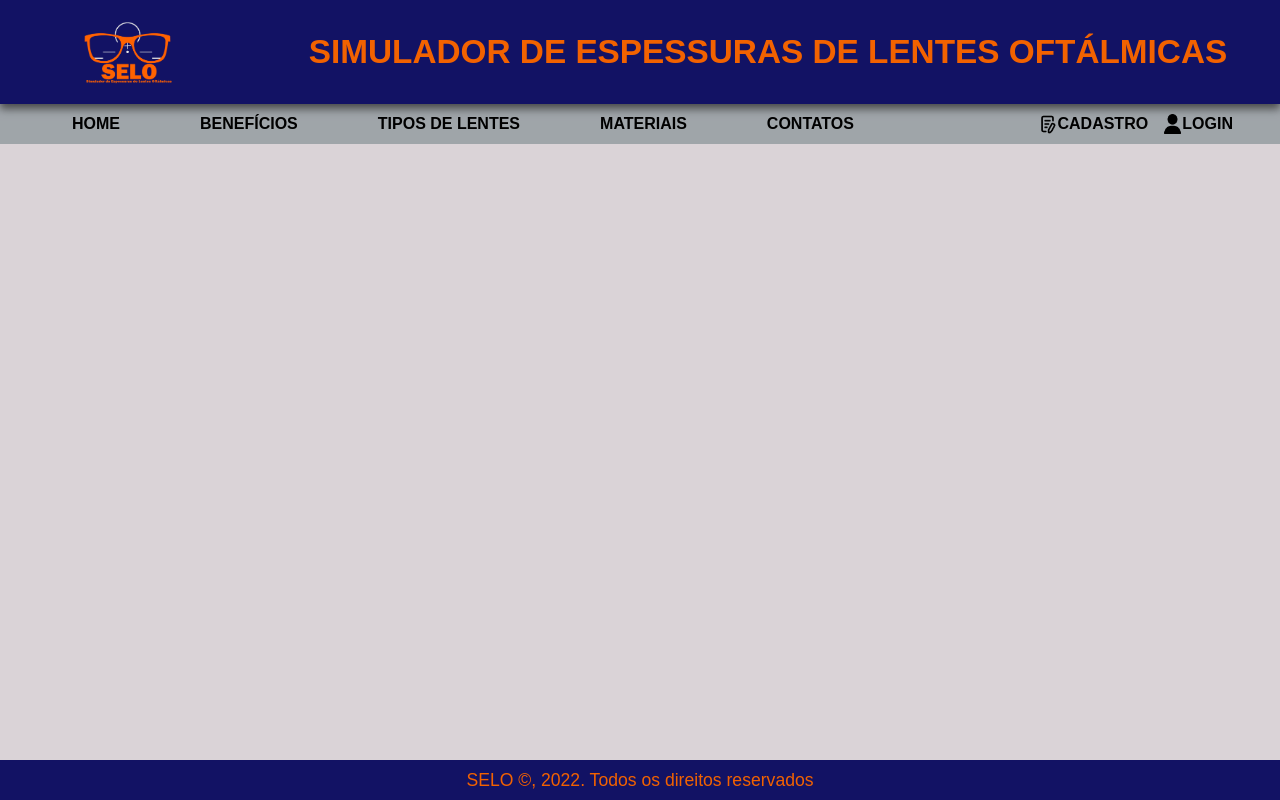
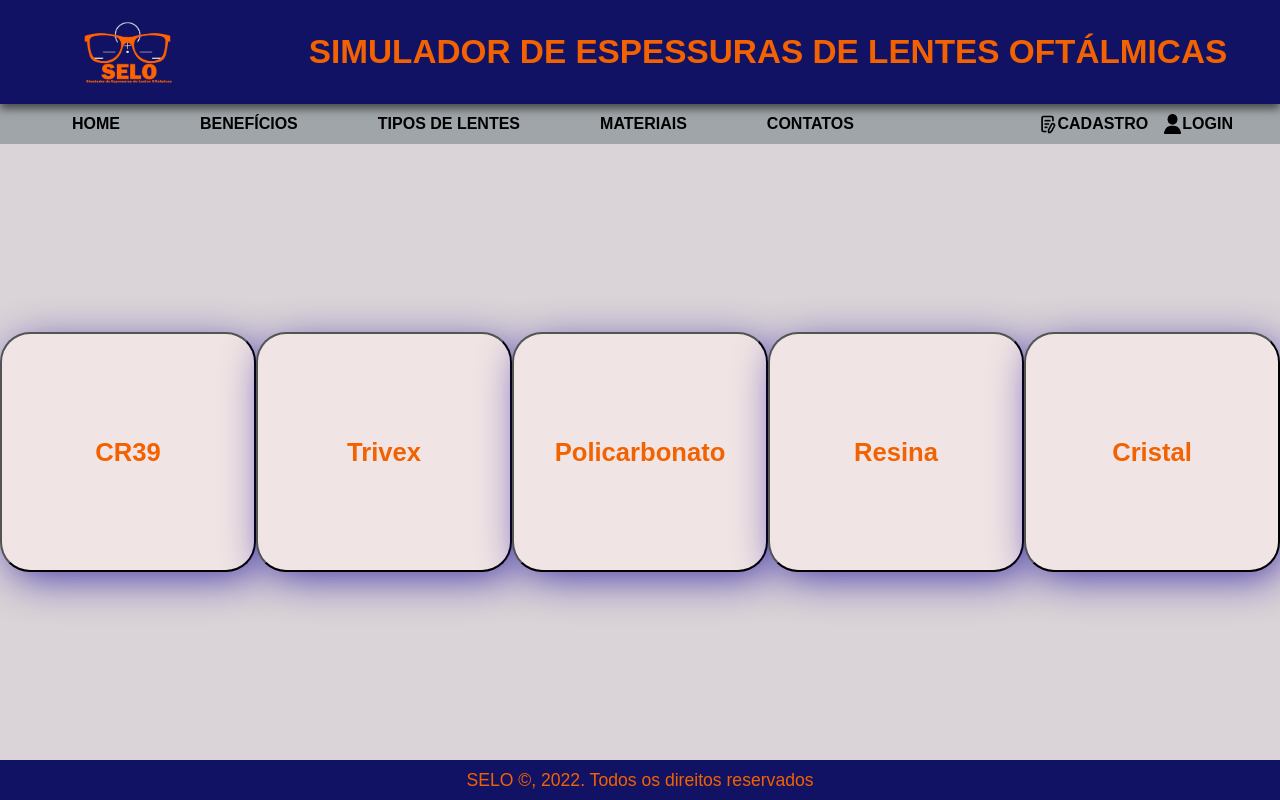
Before and after one commit to GuihYudi/selo, a PHP site: page /app/materiais.php in a window 1280 px wide. Run offline with PHP 8.4, Linux system fonts and the light colour scheme.

Commit message:
alteração de estilos e cálculos

```diff
--- a/app/contatos.php
+++ b/app/contatos.php
@@ -38,12 +38,6 @@
                 </a>
                 <p>Telefone</p>
             </div>
-            <div class="card-contatos">
-                <a href="https://ig.me/m/guih_yudi" target="_blank">
-                    <input type="image" src="../_img/insta.jpg" height="170" width="170">
-                </a>
-                <p>Instagram</p>
-            </div>
 </div>
         </div>
         <div class="rodape">
--- a/app/materiais.php
+++ b/app/materiais.php
@@ -7,6 +7,18 @@
     <link rel="icon" href="../_img/icon.png" type="image/png">
     <link rel="stylesheet" href="../css/style.css">
     <title>SELO - Materiais</title>
+    <script type="text/javascript">
+<!--
+function abrirJanela(pagina, largura, altura) {
+ // Definindo centro da tela
+ var esquerda = (screen.width - largura)/2;
+ var topo = (screen.height - altura)/2;
+
+ // Abre a nova janela
+ minhaJanela = window.open(pagina,'','height=' + altura + ', width=' + largura + ', top=' + topo + ', left=' + esquerda);
+}
+-->
+</script>
 </head>
 <body>
     <div class="main">
@@ -15,7 +27,76 @@
             ?>
         <div class="content">
 
-        </div>
+        <a href="#openModal"><input type="button" value="CR39" id="cr" style= "cursor:pointer"></a>
+            <div id="openModal" class="modalDialog">
+                <div>
+                    <a href="#close" title="Close" class="close">X</a>
+                        <h2>CR39 ou ORMA®</h2>
+                        <p>As Lentes de acrílico também são chamadas de CR-39 ou Orma ®. Esse material é o mais comum no mercado tradicional. Sua característica é a leveza e resistência que oferece.</p>
+                        <p>Atualmente, as lentes de acrílico (CR-39) são recomendadas para até 4 graus de miopia ou hipermetropia com 2 de astigmatismo. </p>
+                </div>
+            </div>
+
+        <a href="#openModal3"> <input type="button" value="Trivex" id="trivex" style= "cursor:pointer"> </a>
+            <div id="openModal3" class="modalDialog">
+                <div>
+                    <a href="#close" title="Close" class="close">X</a>
+                        <h2>Trivex</h2>
+                        <p>Além de ser utilizada para lentes comuns de graus, também são utilizadas para lentes progressivas (multifocais) e fotossensíveis.</p>
+                        <p>A característica dela é ser bem leve e e muito resistentes! Por isso, são muito sugeridas para crianças e esportistas, devido a sua resistência contra quedas e impactos.</p>
+                        <p>As Lentes Trivex presentam índice de refração 1.53 e são recomendadas para grau baixo, portanto, se você tem até 4 graus de miopia ou hipermetropia com até 2 de astigmatismo, essa é uma das opções ideais.</p>
+                        <p>Outra característica dessas lentes é a nitidez que ela confere a quem estiver usando-a.</p>
+                </div>
+            </div>
+
+        <a href="#openModal2"> <input type="button" value="Policarbonato" id="poly" style= "cursor:pointer"> </a>
+            <div id="openModal2" class="modalDialog">
+                <div>
+                    <a href="#close" title="Close" class="close">X</a>
+                        <h2>Policarbonato</h2>
+                        <p>Esse tipo de lente é bastante conhecido pela alta resistência contra impactos. Além disso, são consideradas lentes mais leves para quem apresenta baixo grau.</p>
+                        <p>Por o policarbonato ser super resistente, ele não é danificado com facilidade.</p>
+                        <p>Em comparação com as lentes de acrílico (CR-39), a lente de policarbonato é 30% mais leve (quando montadas na mesma armação e mesmo grau).</p>
+                </div>
+            </div>
+
+        <a href="#openModal4"> <input type="button" value="Resina" id="resina" style= "cursor:pointer"> </a>
+            <div id="openModal4" class="modalDialog">
+                <div>
+                    <a href="#close" title="Close" class="close">X</a>
+                        <h2>Resina</h2>
+                        <p>Se você tem alto grau de miopia ou hipermetropia, as lentes de resina são as mais adequadas.</p>
+                        <p>As lentes de resina são mais comuns nos índices de refração:</p>
+                            <ul>
+                                <li>⤷ 1.60</li>
+                                <li>⤷ 1.67</li>
+                                <li>⤷ 1.74</li>
+                                <li>⤷ 1.76</li>
+                            </ul>
+                        <p>Cada um desses índices conferem um aspecto final diferente no seu óculos, ainda mais dependendo do grau que você tem.</p>
+                </div>
+            </div>
+
+        <a href="#openModal5"> <input type="button" value="Cristal" id="cristal" style= "cursor:pointer"> </a>
+            <div id="openModal5" class="modalDialog">
+                <div>
+                    <a href="#close" title="Close" class="close">X</a>
+                    <h2>Cristal ou Highlight</h2>
+                    <p>As lentes de vidro (chamadas também por lente de cristal ou highlight) podem apresentar os índices de refração mais altos do que outros já mostrados aqui.</p>
+                    <p>Por apresentarem elevado índice de refração, elas oferecem a chance de fabricação de lentes finas.</p>
+                    <p>Os índices de refração disponíveis são:</p>
+                        <ul>
+                            <li>⤷ 1.7</li>
+                            <li>⤷ 1.8</li>
+                            <li>⤷ 1.9</li>
+                        </ul>
+                    <p>As lentes de cristal (ou highlight) tem como matéria prima o vidro que foi o primeiro material usado na produção de lentes para óculos e permanece até hoje no mercado.</p>
+                    <p>Entretanto, há uma grande desvantagem desse tipo de lente: a sua baixa resistência.</p>
+                </div>
+            </div>
+    </div>
+
+
         <div class="rodape">
             SELO ©, 2022. Todos os direitos reservados
         </div>
--- a/css/style.css
+++ b/css/style.css
@@ -98,7 +98,8 @@ a:hover{
     width: 100vw;
     height: 77vh;
     display: flex;
-    justify-content: space-around;
+    flex-wrap: wrap;
+    justify-content: space-evenly;
     align-items: center;
     overflow-y: scroll;
 }
--- a/css/style_v2.css
+++ b/css/style_v2.css
@@ -94,7 +94,7 @@ h3{
     justify-content: space-around;
     align-items: center;
     margin: auto;
-    width: 70vw;
+    width: 75vw;
     height: 10vh;
     background-color: rgba(13, 13, 71, 0.4);
     display: flex;
@@ -165,7 +165,7 @@ option:hover{
 
 .row > label{
     align-items: flex-start;
-    color: white;
+    color: black;
 }
 
 select{
@@ -194,7 +194,7 @@ select{
     margin-left: 15px;
     margin-right: 15px;
     background-color: rgba(13, 13, 71, 0.4);
-    color: white;
+    color: black;
 }
 
 .button:hover{
```
Also changed, not shown: app/calculos.php (+9 -0 lines), css/style_contatos.css (+6 -1 lines).
